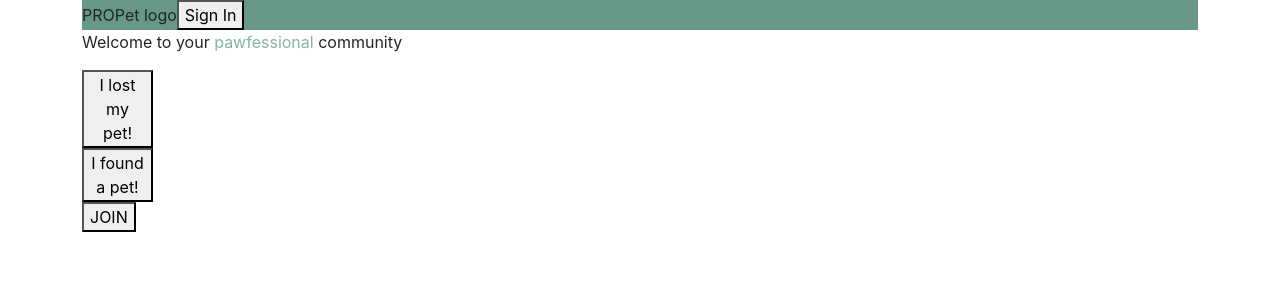
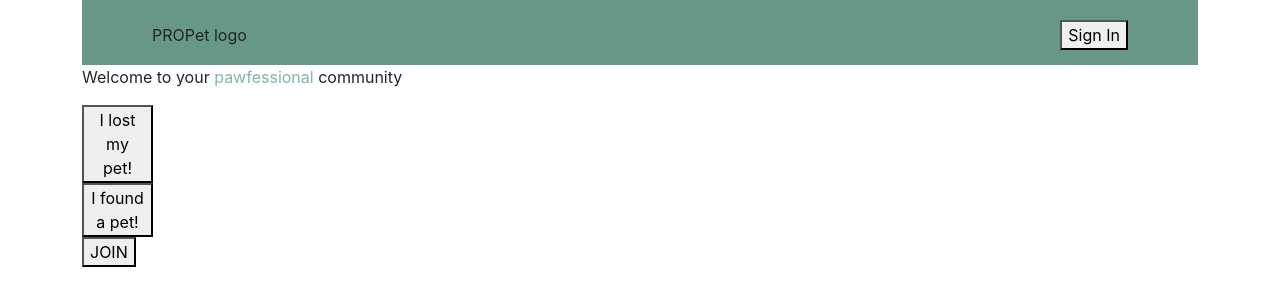
Before and after one commit to IlyaKostogrud/ProPets_2023_DG_IK_VP, a React (Create React App) app: page / in a window 1280 px wide. Shown: the top 306 px of the page. Built offline with nearby package versions, Linux system fonts and the light colour scheme.

Commit message:
ServicesButtonsGroup.jsx deleted, but all buttons now rendering in parent component – ServicesButton.jsx

```diff
--- a/src/App.css
+++ b/src/App.css
@@ -1,40 +1,17 @@
-.App {
+.App{
   text-align: center;
 }
 
-.App-logo {
-  height: 40vmin;
-  pointer-events: none;
+#root{
+  display: flex;
+  justify-content: center;
 }
 
-@media (prefers-reduced-motion: no-preference) {
-  .App-logo {
-    animation: App-logo-spin infinite 20s linear;
-  }
-}
-
-.App-header {
-  background-color: #282c34;
-  min-height: 100vh;
+.header {
   display: flex;
-  flex-direction: column;
+  justify-content: space-between;
   align-items: center;
-  justify-content: center;
-  font-size: calc(10px + 2vmin);
-  color: white;
-}
-
-.App-link {
-  color: #61dafb;
-}
-
-@keyframes App-logo-spin {
-  from {
-    transform: rotate(0deg);
-  }
-  to {
-    transform: rotate(360deg);
-  }
+  padding: 20px 70px 15px 70px;
 }
 
 .pawfessional{
@@ -44,7 +21,3 @@
 .green{
   background-color: #669885;
 }
-
-.red{
-  background-color: red;
-}
--- a/src/components/Navigation.jsx
+++ b/src/components/Navigation.jsx
@@ -14,7 +14,6 @@ const Navigation = () => {
             <button disabled={display === HOME} onClick={() => dispatch(changeDisplay(HOME))}>Home</button>
             <button disabled={display === LOST} onClick={() => dispatch(changeDisplay(LOST))}>Lost</button>
             <button disabled={display === FOUND} onClick={() => dispatch(changeDisplay(FOUND))}>Found</button>
-            {/*<button disabled={display === SERVICES} onClick={() => dispatch(changeDisplay(SERVICES))}>Services</button>*/}
             <ServicesButton/>
             <button disabled={display === FAVORITES} onClick={() => dispatch(changeDisplay(FAVORITES))}>Favorites</button>
             <ProfileInfo/>
--- a/src/components/ServicesButton.jsx
+++ b/src/components/ServicesButton.jsx
@@ -1,28 +1,31 @@
 import React, {useState} from 'react';
-import {isDisplayArray} from "../utils/constants";
-import {useSelector} from "react-redux";
-import ServicesButtonsGroup from "./ServicesButtonsGroup";
+import {FOSTERING, HOTELS, isDisplayArray, VET_HELP, WALKING} from "../utils/constants";
+import {useDispatch, useSelector} from "react-redux";
+import {changeDisplay} from "../store/mainDisplaySlice";
 
 const ServicesButton = () => {
     const {display} = useSelector(state => state.mainDisplay);
+    const dispatch = useDispatch();
+
     const [buttonsGroup, setButtonsGroup] = useState(false);
 
-    const buttons = () =>{
+    const displayButtons = () =>{
         return isDisabled() || buttonsGroup;
     };
 
     const isDisabled = () =>{
-      for (let i = 0;i<isDisplayArray.length;i++){
-          if (display === isDisplayArray[i])
-              return true;
-      }
-        return false;
+        return isDisplayArray.includes(display);
     };
 
     return (
         <>
             <button disabled={isDisabled()} onClick={() => setButtonsGroup(!buttonsGroup)}>Services</button>
-            {buttons() && <ServicesButtonsGroup/>}
+            {displayButtons() && <div className={'services-buttons-group'}>
+                <button disabled={display === HOTELS} onClick={() => dispatch(changeDisplay(HOTELS))}>Hotels</button>
+                <button disabled={display === WALKING} onClick={() => dispatch(changeDisplay(WALKING))}>Walking</button>
+                <button disabled={display === FOSTERING} onClick={() => dispatch(changeDisplay(FOSTERING))}>Fostering</button>
+                <button disabled={display === VET_HELP} onClick={() => dispatch(changeDisplay(VET_HELP))}>VetHelp</button>
+            </div>}
         </>
     );
 };
--- a/src/components/ServicesButtonsGroup.jsx
+++ /dev/null
@@ -1,20 +0,0 @@
-import React from 'react';
-import {FOSTERING, HOTELS, VET_HELP, WALKING} from "../utils/constants";
-import {changeDisplay} from "../store/mainDisplaySlice";
-import {useDispatch, useSelector} from "react-redux";
-
-const ServicesButtonsGroup = () => {
-    const {display} = useSelector(state => state.mainDisplay);
-    const dispatch = useDispatch();
-
-    return (
-        <div className={'services-buttons-group'}>
-            <button disabled={display === HOTELS} onClick={() => dispatch(changeDisplay(HOTELS))}>Hotels</button>
-            <button disabled={display === WALKING} onClick={() => dispatch(changeDisplay(WALKING))}>Walking</button>
-            <button disabled={display === FOSTERING} onClick={() => dispatch(changeDisplay(FOSTERING))}>Fostering</button>
-            <button disabled={display === VET_HELP} onClick={() => dispatch(changeDisplay(VET_HELP))}>VetHelp</button>
-        </div>
-    );
-};
-
-export default ServicesButtonsGroup;
```
